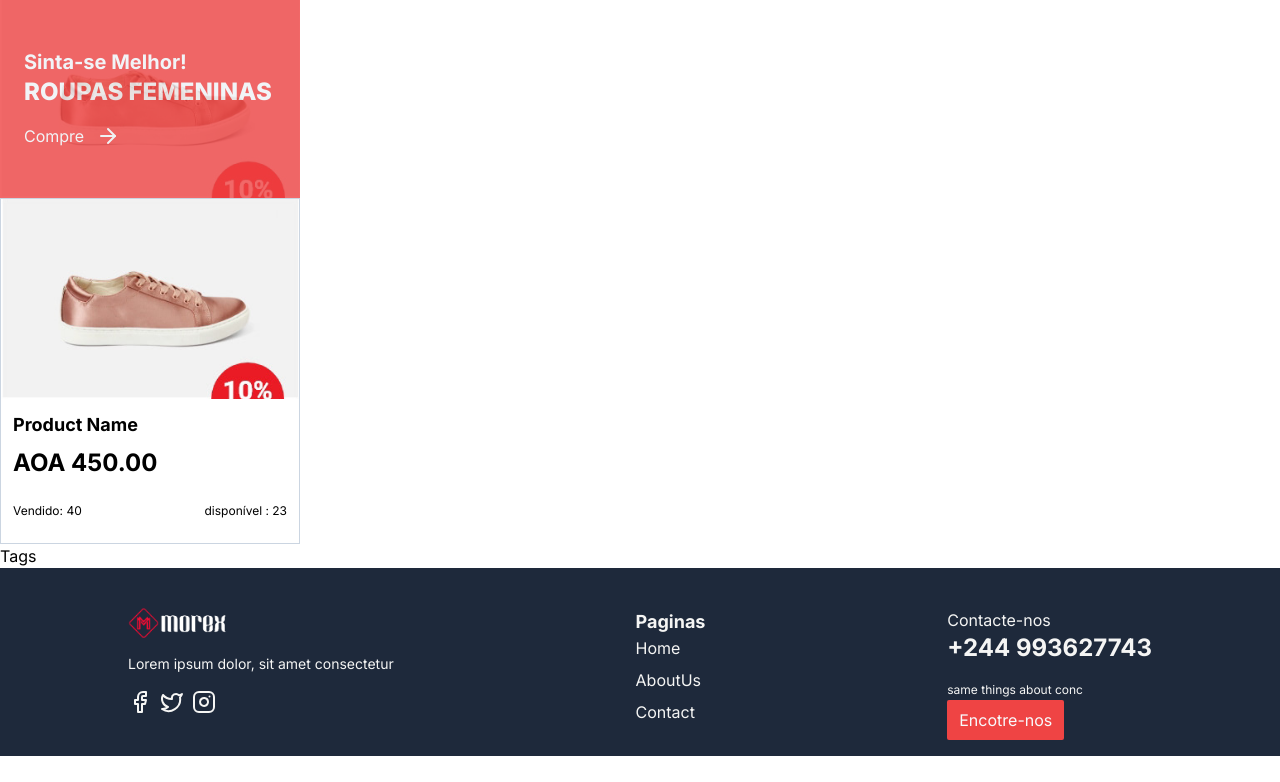
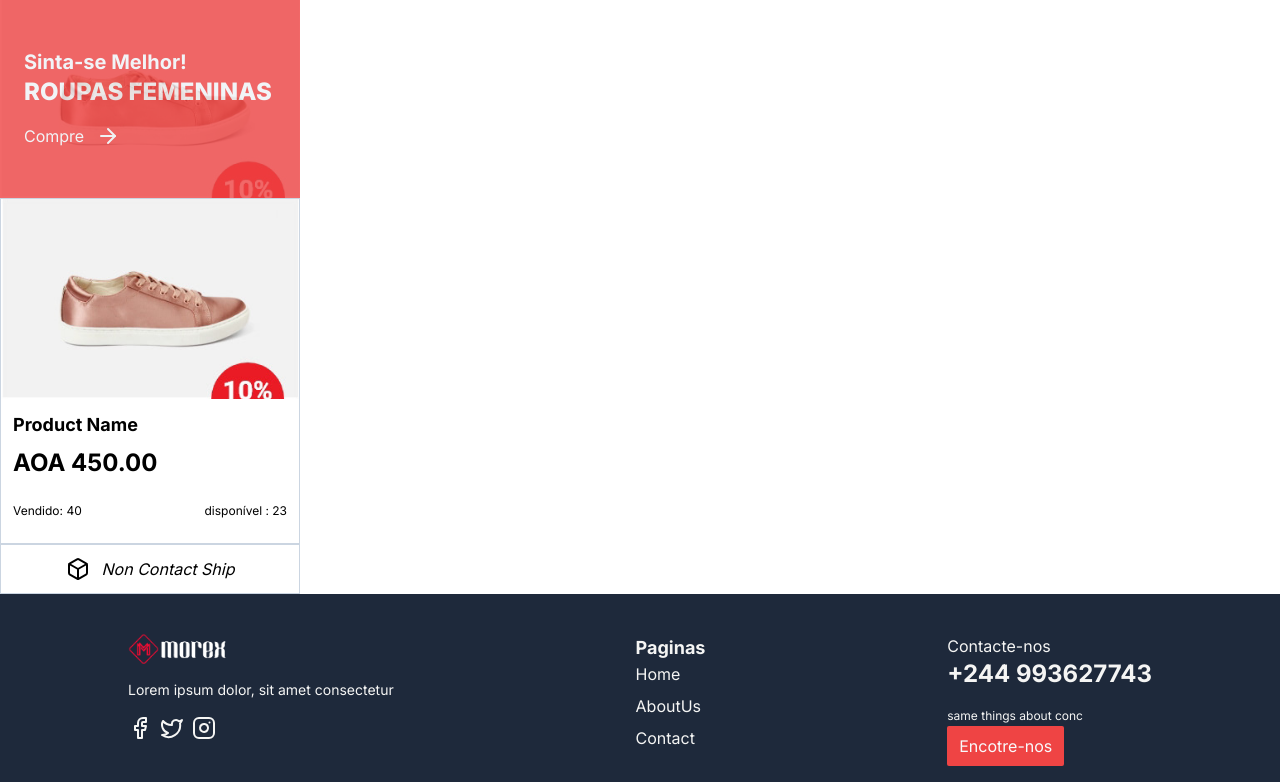
Before and after one commit to eduardojpanzo/next-shop-nest, a Next.js app: page / in a window 1280 px wide. Shown: the part 598-1380 px from the top of the page. Before the commit the page ends 1354 px from the top, so only its background shows below. Built offline with nearby package versions, Linux system fonts and the light colour scheme.

Commit message:
feat: create a Tag

```diff
--- a/src/app/page.tsx
+++ b/src/app/page.tsx
@@ -1,7 +1,8 @@
 import { Banner } from "@/components/Banner";
 import { CategoryCard } from "@/components/CategoryCard";
 import { ProductCard } from "@/components/ProductCard";
-import { Tags } from "@/components/Tags";
+import { Tag } from "@/components/Tag";
+import { BoxIcon } from "lucide-react";
 
 export default function Home() {
   return (
@@ -9,7 +10,7 @@ export default function Home() {
       <Banner />
       <CategoryCard />
       <ProductCard />
-      <Tags />
+      <Tag Icon={<BoxIcon />} name="Non Contact Ship" />
     </>
   );
 }
--- /dev/null
+++ b/src/components/Tag.tsx
@@ -0,0 +1,15 @@
+import { ReactNode } from "react";
+
+interface TagsProps {
+  Icon: ReactNode;
+  name: string;
+}
+
+export function Tag({ Icon, name }: TagsProps) {
+  return (
+    <div className="w-[300px] p-3 flex items-center justify-center gap-3 border border-slate-300">
+      {Icon}
+      <span className="italic">{name}</span>
+    </div>
+  );
+}
--- a/src/components/Tags.tsx
+++ /dev/null
@@ -1,3 +0,0 @@
-export function Tags() {
-  return <div>Tags</div>;
-}
```
